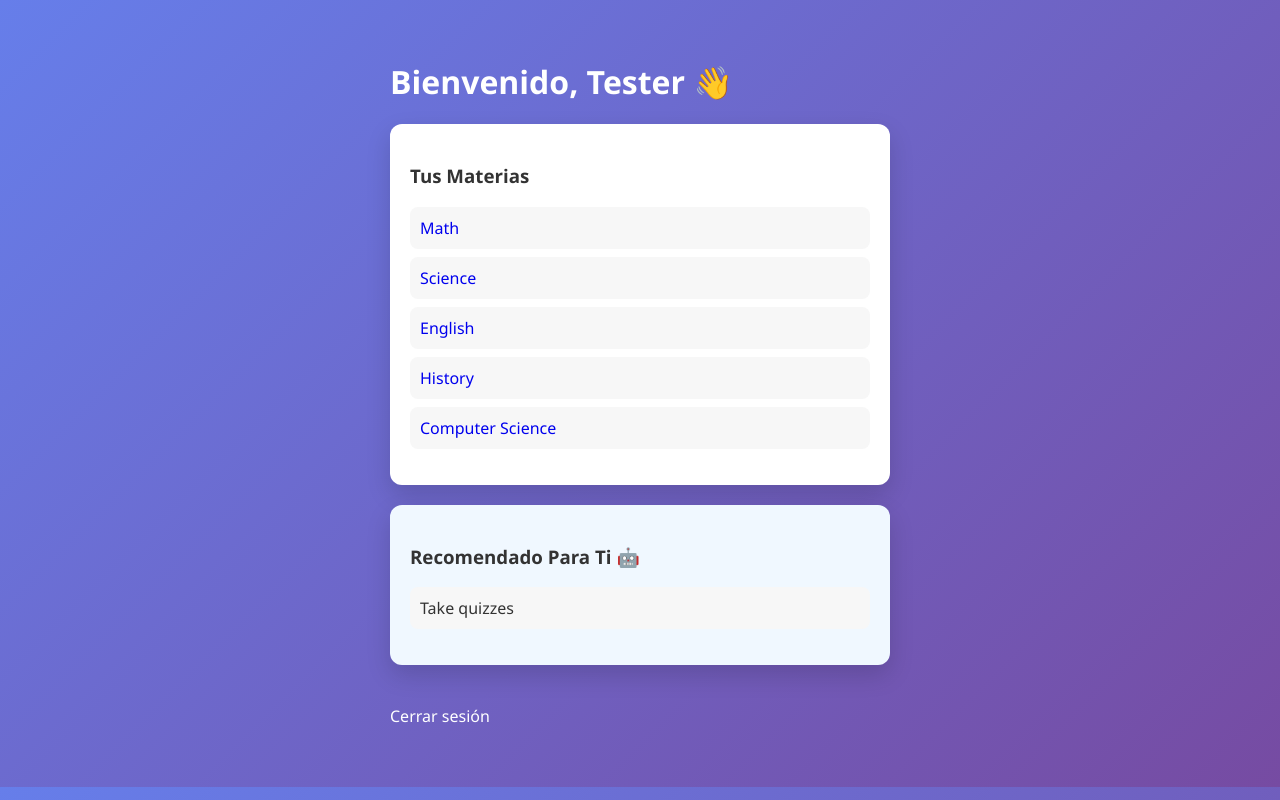
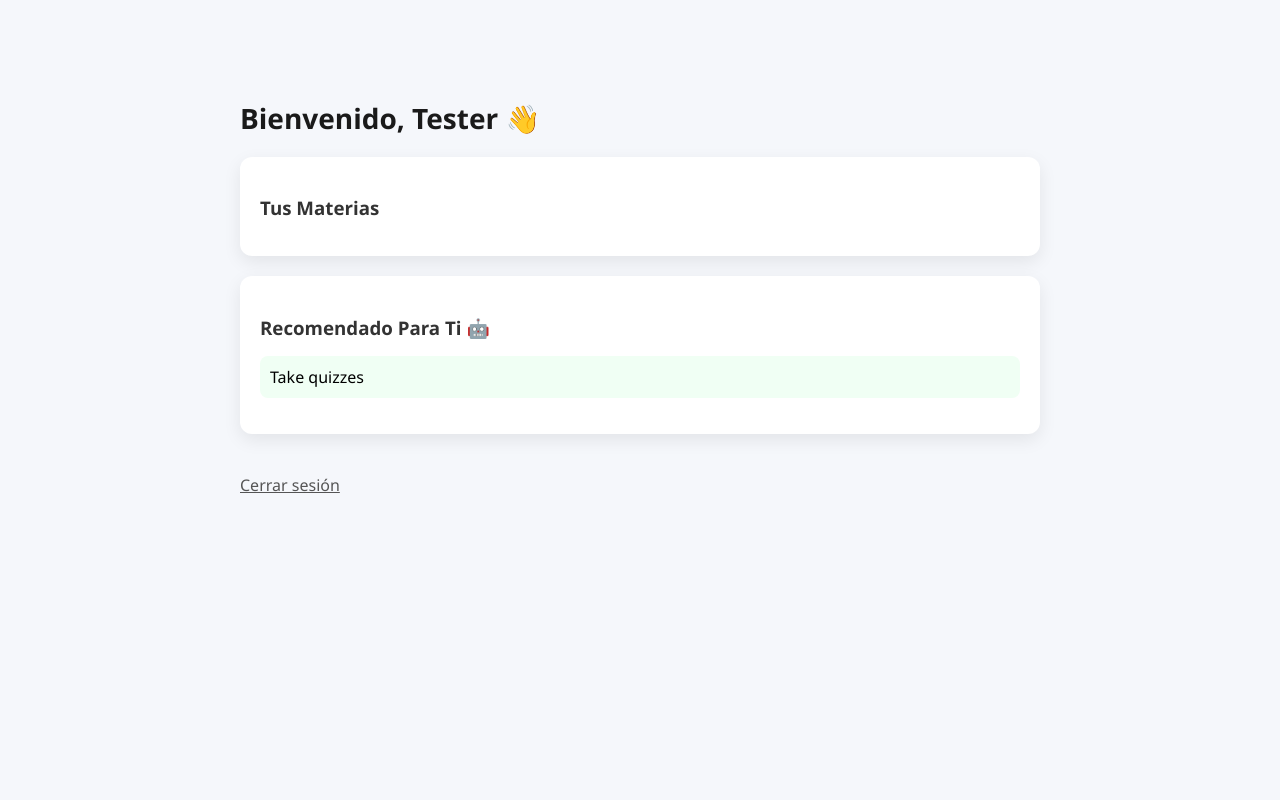
Before and after one commit to Opaksbolu/SkillBridge, a Flask app: page /dashboard in a window 1280 px wide. Run offline with Flask 3, Linux system fonts and the light colour scheme; a user stored in the database is signed in; data comes from the database, SQL or seed files in the repository.

Commit message:
Added dynamic languages + UI upgrade + smarter recommendations

```diff
--- a/app.py
+++ b/app.py
@@ -28,6 +28,32 @@
         "logout": "Se déconnecter"
     }
 }
+
+# 🌍 SUBJECT TRANSLATIONS
+subject_translations = {
+    "English": {
+        "Math": "Math",
+        "Science": "Science",
+        "English": "English",
+        "History": "History",
+        "Computer Science": "Computer Science"
+    },
+    "Spanish": {
+        "Math": "Matemáticas",
+        "Science": "Ciencia",
+        "English": "Inglés",
+        "History": "Historia",
+        "Computer Science": "Informática"
+    },
+    "French": {
+        "Math": "Mathématiques",
+        "Science": "Science",
+        "English": "Anglais",
+        "History": "Histoire",
+        "Computer Science": "Informatique"
+    }
+}
+
 
 def get_text(language, key):
     return translations.get(language, translations["English"]).get(key, key)
@@ -147,9 +173,15 @@
     user = cursor.fetchone()
     conn.close()
 
+    language = user[5]
+
+    text = translations.get(language, translations["English"])
+    subject_map = subject_translations.get(language, subject_translations["English"])
+
+    raw_subjects = user[7].split(", ")
+    translated_subjects = [subject_map.get(s, s) for s in raw_subjects]
+
     recommendations = get_recommendations(user[4], user[6])
-
-    text = translations.get(user[5], translations["English"])
 
     return render_template(
         'dashboard.html',
--- a/static/style.css
+++ b/static/style.css
@@ -1,48 +1,74 @@
 body {
-    font-family: 'Segoe UI';
-    background: linear-gradient(135deg, #667eea, #764ba2);
-    color: #333;
+    font-family: 'Segoe UI', Arial, sans-serif;
+    background: #f5f7fb;
+    margin: 0;
+    padding: 0;
 }
 
+/* Layout */
 .container {
-    width: 500px;
+    max-width: 800px;
     margin: 60px auto;
+    padding: 20px;
 }
 
+/* Header */
+h1 {
+    font-size: 28px;
+    color: #1a1a1a;
+    margin-bottom: 20px;
+}
+
+/* Cards */
 .card {
     background: white;
     padding: 20px;
     border-radius: 12px;
     margin-bottom: 20px;
-    box-shadow: 0 10px 25px rgba(0,0,0,0.15);
+    box-shadow: 0 6px 18px rgba(0,0,0,0.08);
 }
 
-.highlight {
-    background: #f0f8ff;
+/* Section titles */
+h3 {
+    margin-bottom: 10px;
+    color: #333;
 }
 
-h1 {
-    color: white;
-}
-
+/* Lists */
 ul {
     list-style: none;
     padding: 0;
 }
 
 li {
+    margin: 8px 0;
+}
+
+/* Subject buttons */
+.subject-link {
+    display: block;
+    padding: 12px;
+    background: #eef3ff;
+    border-radius: 8px;
+    color: #1a1a1a;
+    font-weight: 500;
+    transition: 0.2s;
+}
+
+.subject-link:hover {
+    background: #dbe6ff;
+}
+
+/* Recommendations */
+.recommendation {
+    background: #f0fff4;
     padding: 10px;
-    background: #f7f7f7;
-    margin: 8px 0;
     border-radius: 8px;
 }
 
-a {
-    text-decoration: none;
-}
-
+/* Logout */
 .logout {
     display: inline-block;
     margin-top: 20px;
-    color: white;
+    color: #555;
 }
--- a/templates/dashboard.html
+++ b/templates/dashboard.html
@@ -14,17 +14,21 @@
 <div class="card">
 <h3>{{ text.subjects }}</h3>
 <ul>
-{% for subject in user[7].split(', ') %}
-<li><a href="/learn/{{ subject }}">{{ subject }}</a></li>
+{% for subject in translated_subjects %}
+<li>
+<a class="subject-link" href="/learn/{{ subject }}">
+{{ subject }}
+</a>
+</li>
 {% endfor %}
 </ul>
 </div>
 
-<div class="card highlight">
+<div class="card">
 <h3>{{ text.recommended }} 🤖</h3>
 <ul>
 {% for rec in recommendations %}
-<li>{{ rec }}</li>
+<li class="recommendation">{{ rec }}</li>
 {% endfor %}
 </ul>
 </div>
```
